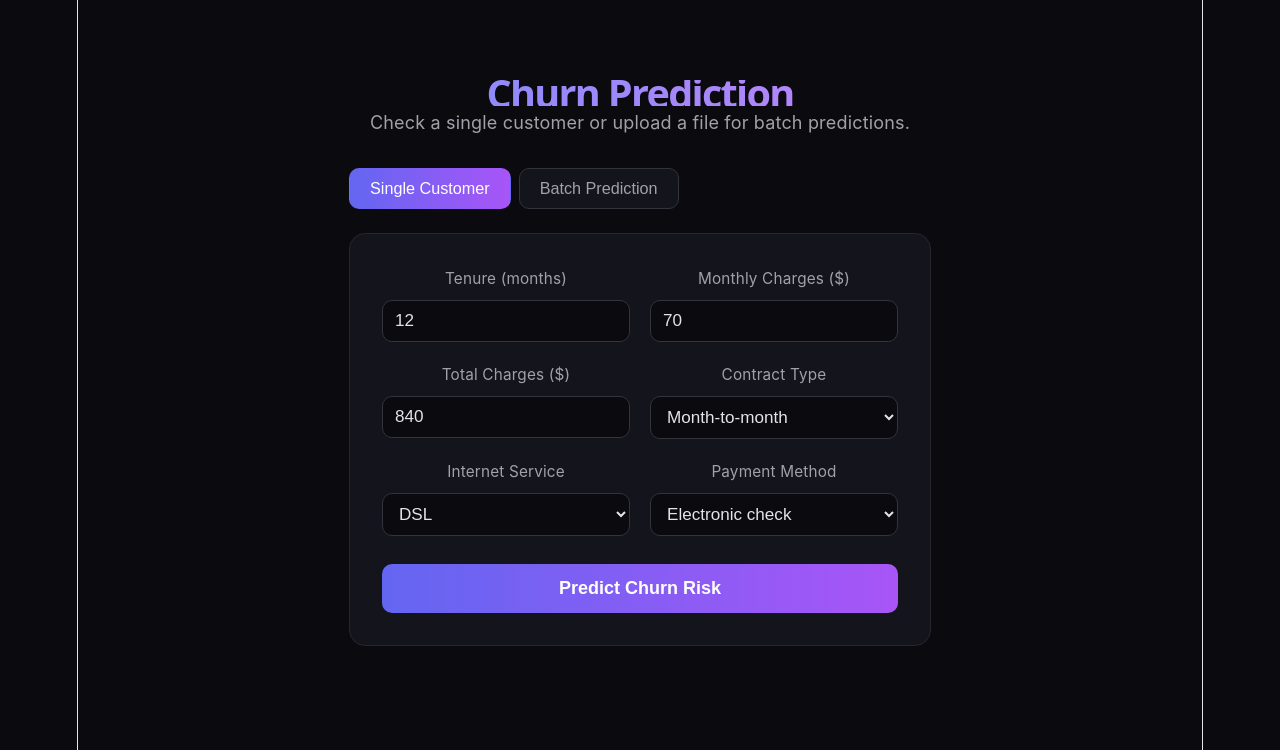
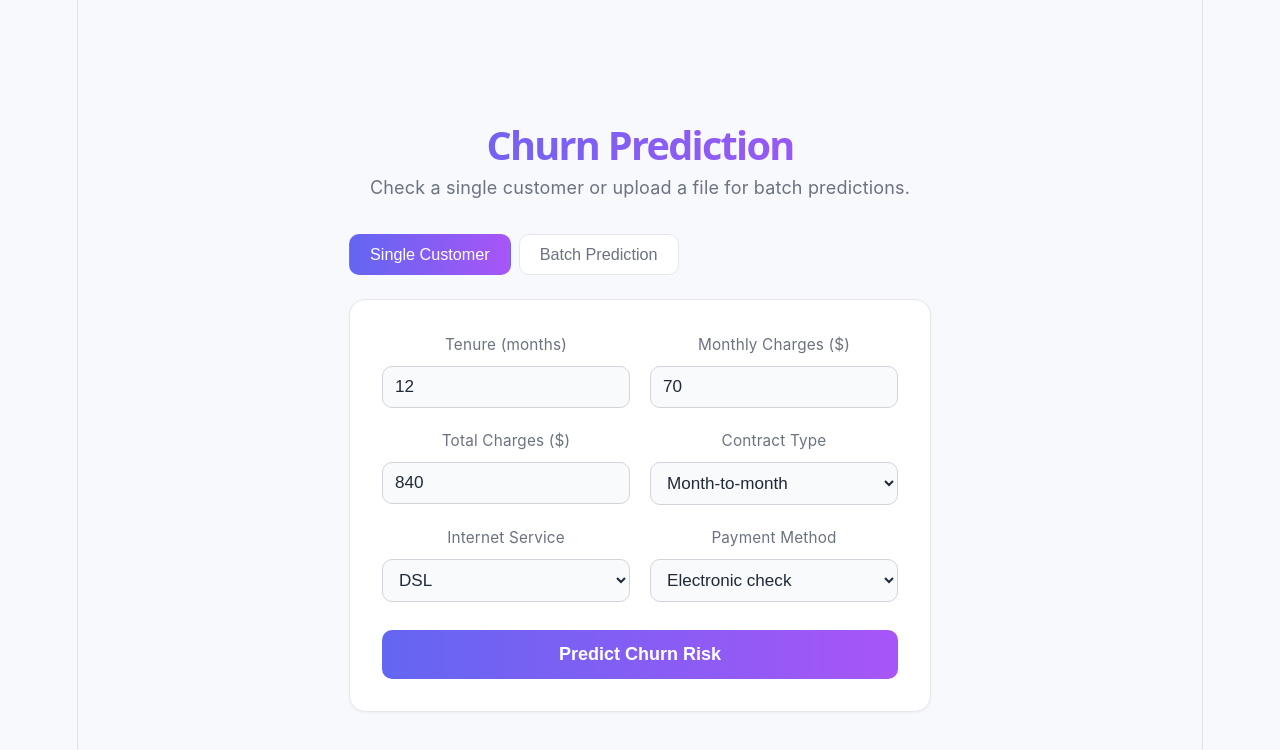
Before and after one commit to Jihanvall/Churn-prediciton, a React app in the folder frontend/: page / in a window 1280 px wide. Shown: the top 750 px of the page. Built offline with nearby package versions, Linux system fonts and the light colour scheme; the HTML template or start-up script is replaced by a standard one.

Commit message:
Switch frontend to a light, clean theme

```diff
--- a/frontend/src/App.css
+++ b/frontend/src/App.css
@@ -4,40 +4,70 @@
 
 body {
   margin: 0;
-  background: #0a0a0f;
-  color: #e4e4e7;
+  background: #f8f9fc;
+  color: #1f2937;
   font-family: -apple-system, BlinkMacSystemFont, 'Segoe UI', Roboto, sans-serif;
 }
 
 .app {
   max-width: 900px;
   margin: 0 auto;
-  padding: 48px 24px 80px;
+  padding: 80px 24px 80px;
 }
 
 h1 {
   font-size: 2.2rem;
   font-weight: 700;
+  line-height: 1.3;
+  padding-top: 8px;
   margin-bottom: 4px;
-  background: linear-gradient(90deg, #818cf8, #c084fc);
+  background: linear-gradient(90deg, #6366f1, #a855f7);
   -webkit-background-clip: text;
   background-clip: text;
   color: transparent;
 }
 
 .subtitle {
-  color: #a1a1aa;
+  color: #6b7280;
   margin-bottom: 32px;
+}
+
+.tabs {
+  display: flex;
+  gap: 8px;
+  margin-bottom: 24px;
+}
+
+.tab {
+  padding: 10px 20px;
+  border: 1px solid #e5e7eb;
+  border-radius: 10px;
+  background: #ffffff;
+  color: #6b7280;
+  cursor: pointer;
+  font-size: 0.9rem;
+  font-weight: 500;
+}
+
+.tab.active {
+  background: linear-gradient(90deg, #6366f1, #a855f7);
+  color: white;
+  border-color: transparent;
 }
 
 .form {
   display: grid;
   grid-template-columns: repeat(2, 1fr);
   gap: 20px;
-  background: #14141c;
-  border: 1px solid #26262f;
+  background: #ffffff;
+  border: 1px solid #e5e7eb;
   border-radius: 16px;
   padding: 32px;
+  box-shadow: 0 1px 3px rgba(0, 0, 0, 0.05);
+}
+
+.batch-form {
+  grid-template-columns: 1fr;
 }
 
 .form label {
@@ -45,16 +75,16 @@ h1 {
   flex-direction: column;
   gap: 8px;
   font-size: 0.85rem;
-  color: #a1a1aa;
+  color: #6b7280;
 }
 
 .form input,
 .form select {
-  background: #0a0a0f;
-  border: 1px solid #33333d;
+  background: #f9fafb;
+  border: 1px solid #d1d5db;
   border-radius: 10px;
   padding: 10px 12px;
-  color: #e4e4e7;
+  color: #1f2937;
   font-size: 0.95rem;
 }
 
@@ -89,7 +119,7 @@ h1 {
 
 .error {
   margin-top: 20px;
-  color: #f87171;
+  color: #dc2626;
 }
 
 .result {
@@ -106,51 +136,25 @@ h1 {
 
 .result p {
   margin: 0;
-  color: #d4d4d8;
+  color: #4b5563;
 }
 
 .result.stable {
-  background: rgba(74, 222, 128, 0.1);
-  border: 1px solid rgba(74, 222, 128, 0.3);
+  background: rgba(34, 197, 94, 0.08);
+  border: 1px solid rgba(34, 197, 94, 0.25);
 }
 
 .result.stable h2 {
-  color: #4ade80;
+  color: #16a34a;
 }
 
 .result.risk {
-  background: rgba(248, 113, 113, 0.1);
-  border: 1px solid rgba(248, 113, 113, 0.3);
+  background: rgba(239, 68, 68, 0.08);
+  border: 1px solid rgba(239, 68, 68, 0.25);
 }
 
 .result.risk h2 {
-  color: #f87171;
-}
-.tabs {
-  display: flex;
-  gap: 8px;
-  margin-bottom: 24px;
-}
-
-.tab {
-  padding: 10px 20px;
-  border: 1px solid #33333d;
-  border-radius: 10px;
-  background: #14141c;
-  color: #a1a1aa;
-  cursor: pointer;
-  font-size: 0.9rem;
-  font-weight: 500;
-}
-
-.tab.active {
-  background: linear-gradient(90deg, #6366f1, #a855f7);
-  color: white;
-  border-color: transparent;
-}
-
-.batch-form {
-  grid-template-columns: 1fr;
+  color: #dc2626;
 }
 
 .batch-summary {
@@ -161,16 +165,17 @@ h1 {
 }
 
 .stat-card {
-  background: #14141c;
-  border: 1px solid #26262f;
+  background: #ffffff;
+  border: 1px solid #e5e7eb;
   border-radius: 16px;
   padding: 20px;
   text-align: center;
+  box-shadow: 0 1px 3px rgba(0, 0, 0, 0.05);
 }
 
 .stat-label {
   margin: 0 0 8px;
-  color: #a1a1aa;
+  color: #6b7280;
   font-size: 0.85rem;
 }
 
@@ -178,5 +183,5 @@ h1 {
   margin: 0;
   font-size: 1.8rem;
   font-weight: 700;
-  color: #e4e4e7;
+  color: #1f2937;
 }
```
